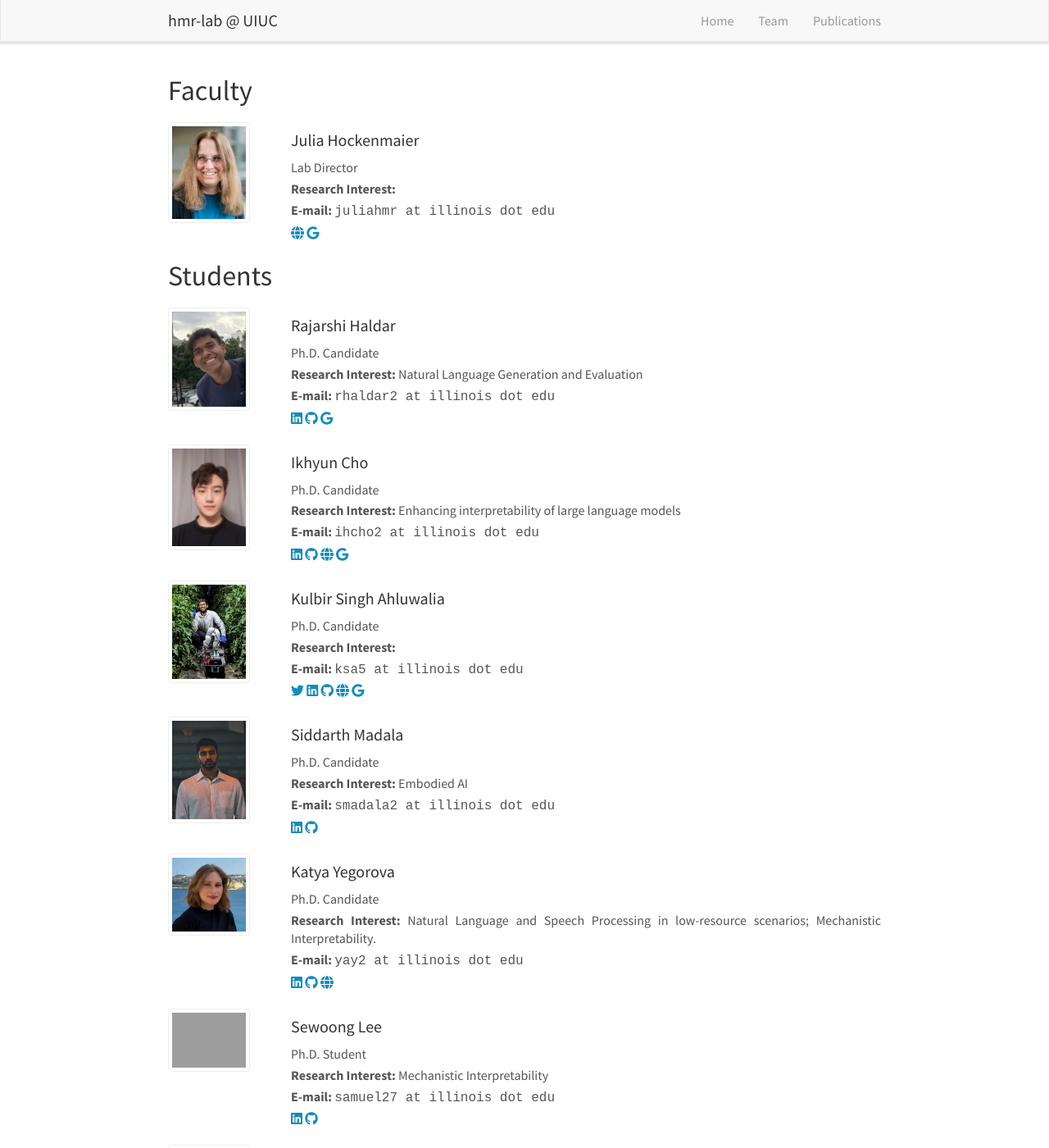
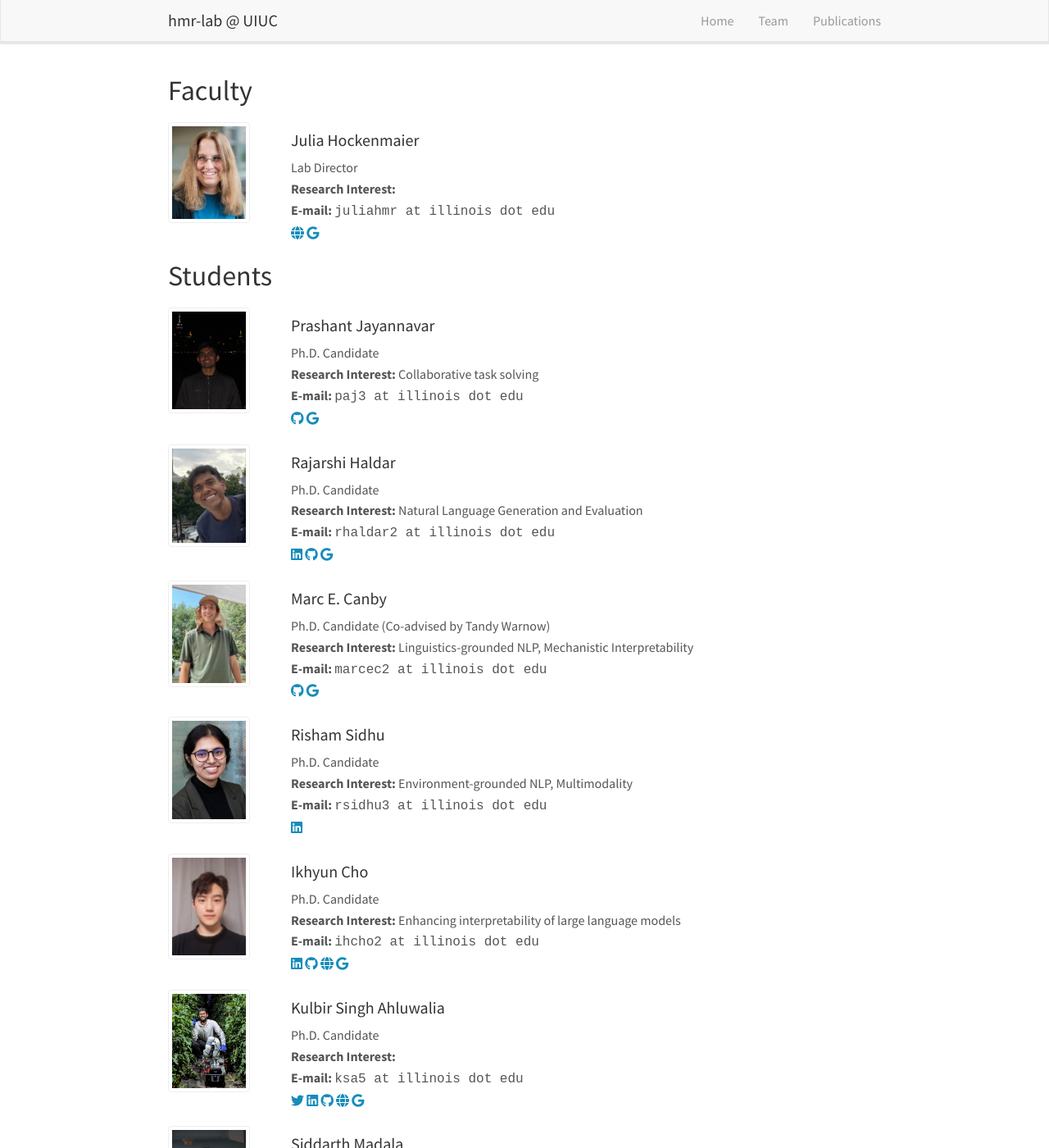
Before and after one commit to hmr-lab/hmr-lab.github.io, a Jekyll site: the page built from _pages/team/index.html, in a window 1280 px wide and 1400 px high. Shown: the whole window at 82% size. Built offline with Jekyll 4.4.1, drawn with Linux system fonts in a browser that asks for light colours; nearby versions of some CDN libraries; some of the changed text lies outside the part shown.

```diff
--- /dev/null
+++ b/_pages/team/_posts/2019-08-15-marc_canby.md
@@ -0,0 +1,15 @@
+---
+layout: member
+category: student
+title: Marc E. Canby
+image: marc_canby.png
+role: Ph.D. Candidate (Co-advised by Tandy Warnow)
+interest: "Linguistics-grounded NLP, Mechanistic Interpretability"
+netid: marcec2
+social:
+    # twitter: https://x.com/
+    # linkedin: https://www.linkedin.com/
+    google-scholar: https://scholar.google.com/citations?user=zHzMaCsAAAAJ&hl=en
+    github: https://github.com/marccanby
+    # website:
+---
--- /dev/null
+++ b/_pages/team/_posts/2021-08-15-risham_sidhu.md
@@ -0,0 +1,15 @@
+---
+layout: member
+category: student
+title: Risham Sidhu
+image: risham_sidhu.jpg
+role: Ph.D. Candidate
+interest: "Environment-grounded NLP, Multimodality"
+netid: rsidhu3
+social:
+    # twitter: https://x.com/
+    linkedin: https://www.linkedin.com/in/risham-sidhu-b2a090150/
+    # google-scholar: https://scholar.google.com/
+    # github: https://github.com/
+    # website:
+---
--- a/_pages/team/_posts/2024-01-15-katya_yegorova.md
+++ b/_pages/team/_posts/2024-01-15-katya_yegorova.md
@@ -2,8 +2,8 @@
 layout: member
 category: student
 title: Katya Yegorova
-image: katya_yegorova.jpeg
-role: Ph.D. Candidate
+image: katya_yegorova.png
+role: Ph.D. Candidate (Co-advised by Mark Hasegawa-Johnson)
 interest: "Natural Language and Speech Processing in low-resource scenarios; Mechanistic Interpretability."
 netid: yay2
 social:
```
Also changed, not shown: _pages/team/_posts/2017-08-15-prashant_jayannavar.md (added, +15 -0 lines), images/team/katya_yegorova.jpeg (deleted), images/team/marc_canby.png (added), images/team/prashant_jayannavar.jpg (added), images/team/risham_sidhu.jpg (added), 1 other file.
